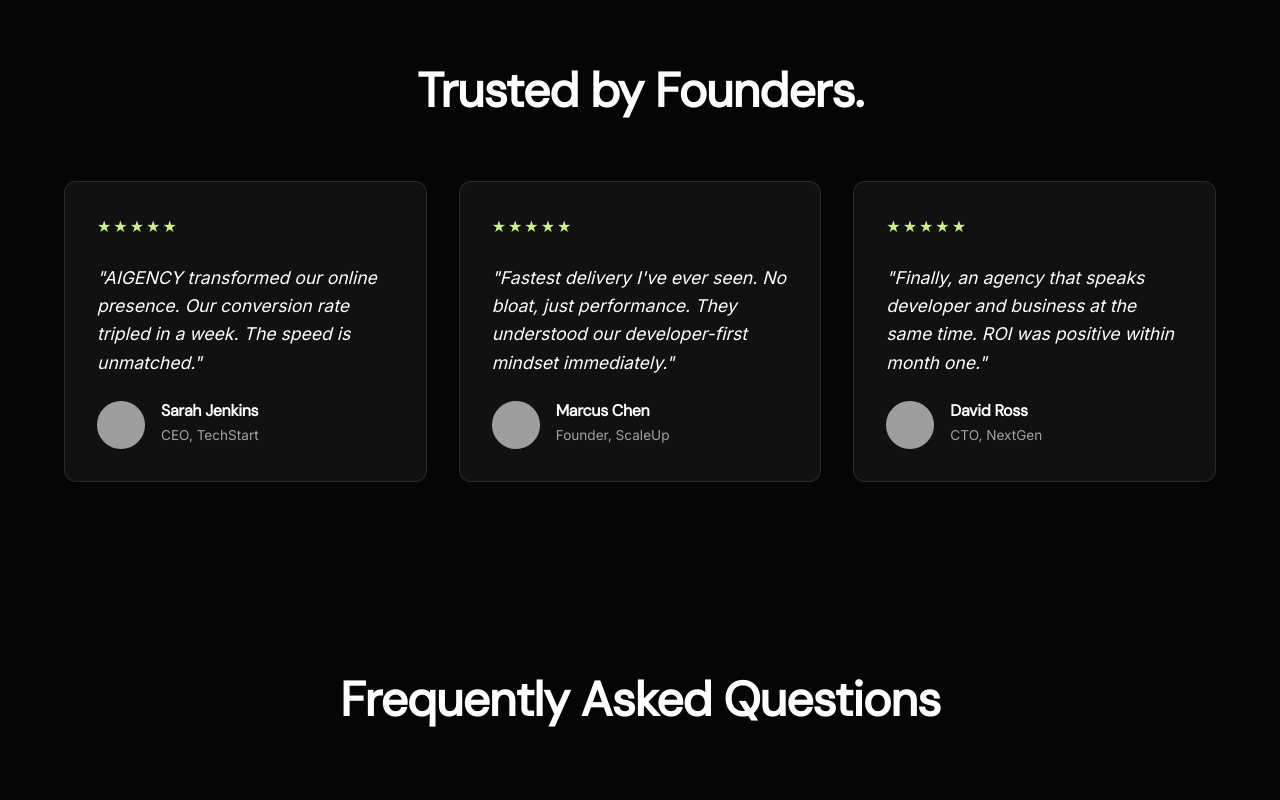
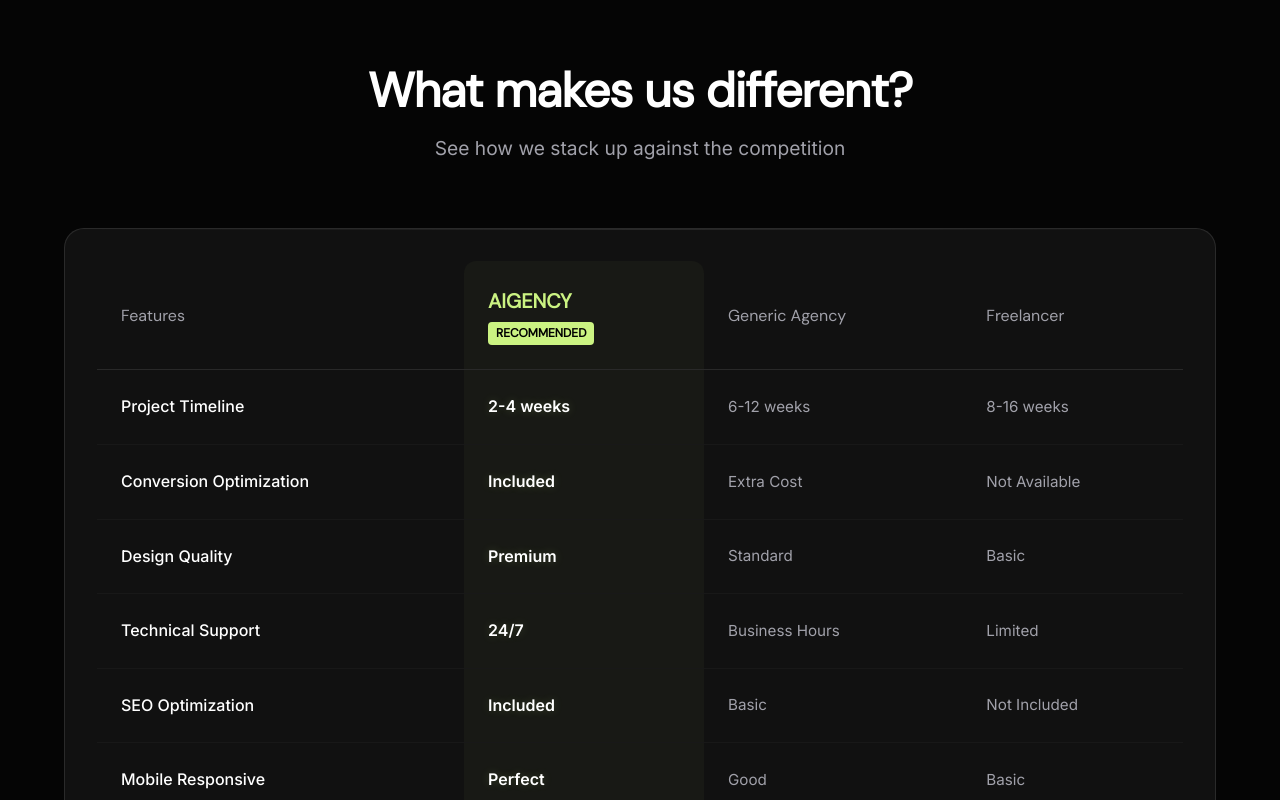
Before and after one commit to AJ0070/AIGENCY, a React (Vite) app: page / in a window 1280 px wide. Shown: the part 2000-2800 px from the top of the page. Built offline with nearby package versions, Linux system fonts and the light colour scheme; grey boxes are pictures that could not be loaded.

Commit message:
Added comparison

```diff
--- a/src/App.jsx
+++ b/src/App.jsx
@@ -8,6 +8,7 @@
 
 import Reviews from './components/Reviews';
 import FAQ from './components/FAQ';
+import Comparison from './components/Comparison';
 
 function App() {
   return (
@@ -16,6 +17,7 @@
       <Hero />
       <ValueProp />
       <Features />
+      <Comparison />
       <Reviews />
       <FAQ />
       <CTA />
--- /dev/null
+++ b/src/components/Comparison.jsx
@@ -0,0 +1,165 @@
+import React from 'react';
+
+const Comparison = () => {
+    const data = [
+        { feature: "Project Timeline", aigency: "2-4 weeks", generic: "6-12 weeks", freelance: "8-16 weeks" },
+        { feature: "Conversion Optimization", aigency: "Included", generic: "Extra Cost", freelance: "Not Available" },
+        { feature: "Design Quality", aigency: "Premium", generic: "Standard", freelance: "Basic" },
+        { feature: "Technical Support", aigency: "24/7", generic: "Business Hours", freelance: "Limited" },
+        { feature: "SEO Optimization", aigency: "Included", generic: "Basic", freelance: "Not Included" },
+        { feature: "Mobile Responsive", aigency: "Perfect", generic: "Good", freelance: "Basic" },
+        { feature: "Senior Talent", aigency: "Expert Level", generic: "Mid Level", freelance: "Junior Level" },
+    ];
+
+    return (
+        <section className="comparison section-padding">
+            <div className="container">
+                <div className="text-center mb-5">
+                    <h2 className="section-title">What makes us different?</h2>
+                    <p className="section-subtitle">See how we stack up against the competition</p>
+                </div>
+
+                <div className="table-container">
+                    <table>
+                        <thead>
+                            <tr>
+                                <th className="feature-col">Features</th>
+                                <th className="aigency-col">
+                                    AIGENCY
+                                    <span className="badge">Recommended</span>
+                                </th>
+                                <th>Generic Agency</th>
+                                <th>Freelancer</th>
+                            </tr>
+                        </thead>
+                        <tbody>
+                            {data.map((row, index) => (
+                                <tr key={index}>
+                                    <td className="feature-name">{row.feature}</td>
+                                    <td className="aigency-cell">{row.aigency}</td>
+                                    <td className="muted">{row.generic}</td>
+                                    <td className="muted">{row.freelance}</td>
+                                </tr>
+                            ))}
+                        </tbody>
+                    </table>
+                </div>
+            </div>
+
+            <style>{`
+        .mb-5 { margin-bottom: 3rem; }
+
+        .table-container {
+          overflow-x: auto;
+          background: var(--glass-bg);
+          border: 1px solid var(--border-color);
+          border-radius: 20px;
+          padding: 2rem;
+          position: relative;
+        }
+
+        .table-container::before {
+          content: '';
+          position: absolute;
+          top: 0;
+          left: 0;
+          right: 0;
+          height: 1px;
+          background: linear-gradient(90deg, transparent, rgba(255,255,255,0.1), transparent);
+        }
+
+        table {
+          width: 100%;
+          border-collapse: collapse;
+          min-width: 800px;
+        }
+
+        th {
+          text-align: left;
+          padding: 1.5rem;
+          color: var(--text-secondary);
+          font-family: var(--font-secondary);
+          font-weight: 500;
+          border-bottom: 1px solid var(--border-color);
+        }
+
+        .aigency-col {
+          color: var(--accent-color);
+          font-weight: 700;
+          font-size: 1.25rem;
+          position: relative;
+        }
+
+        .badge {
+          display: block;
+          font-size: 0.75rem;
+          background: var(--accent-color);
+          color: #000;
+          padding: 2px 8px;
+          border-radius: 4px;
+          width: fit-content;
+          margin-top: 5px;
+          text-transform: uppercase;
+          font-weight: 700;
+        }
+
+        td {
+          padding: 1.5rem;
+          border-bottom: 1px solid rgba(255,255,255,0.03);
+          color: #fff;
+        }
+
+        tr:last-child td {
+          border-bottom: none;
+        }
+
+        .feature-name {
+          font-weight: 500;
+          color: #fff;
+        }
+
+        .aigency-cell {
+          color: #fff;
+          font-weight: 600;
+          text-shadow: 0 0 10px rgba(203, 243, 130, 0.2);
+          position: relative;
+        }
+
+        /* Highlight column background effect */
+        td.aigency-cell::after, th.aigency-col::after {
+          content: '';
+          position: absolute;
+          top: 0;
+          bottom: 0;
+          left: 0;
+          right: 0;
+          background: rgba(203, 243, 130, 0.03);
+          z-index: -1;
+        }
+
+        th.aigency-col::after {
+            border-radius: 12px 12px 0 0;
+        }
+        tr:last-child td.aigency-cell::after {
+            border-radius: 0 0 12px 12px;
+        }
+
+        .muted {
+          color: var(--text-secondary);
+          font-size: 0.95rem;
+        }
+
+        @media (max-width: 768px) {
+          .table-container {
+            padding: 1rem;
+          }
+          th, td {
+            padding: 1rem;
+          }
+        }
+      `}</style>
+        </section>
+    );
+};
+
+export default Comparison;
```
